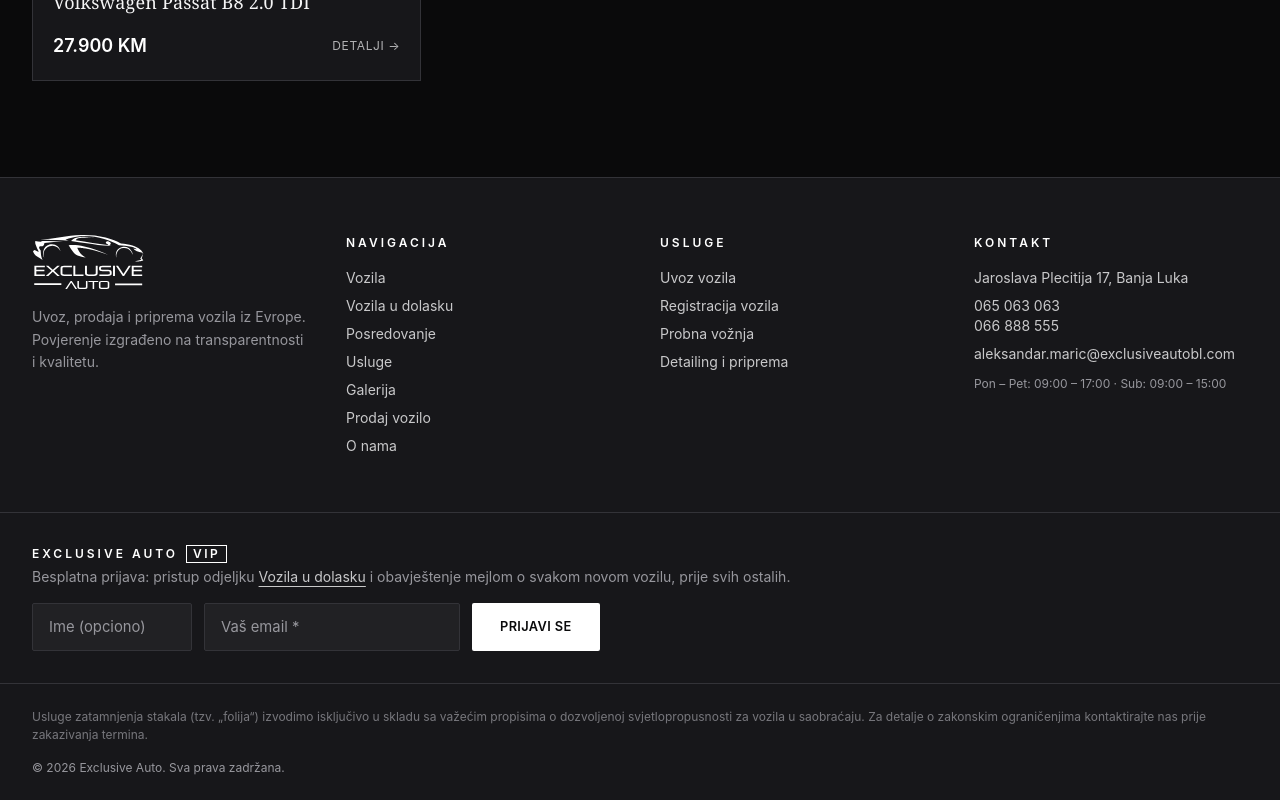
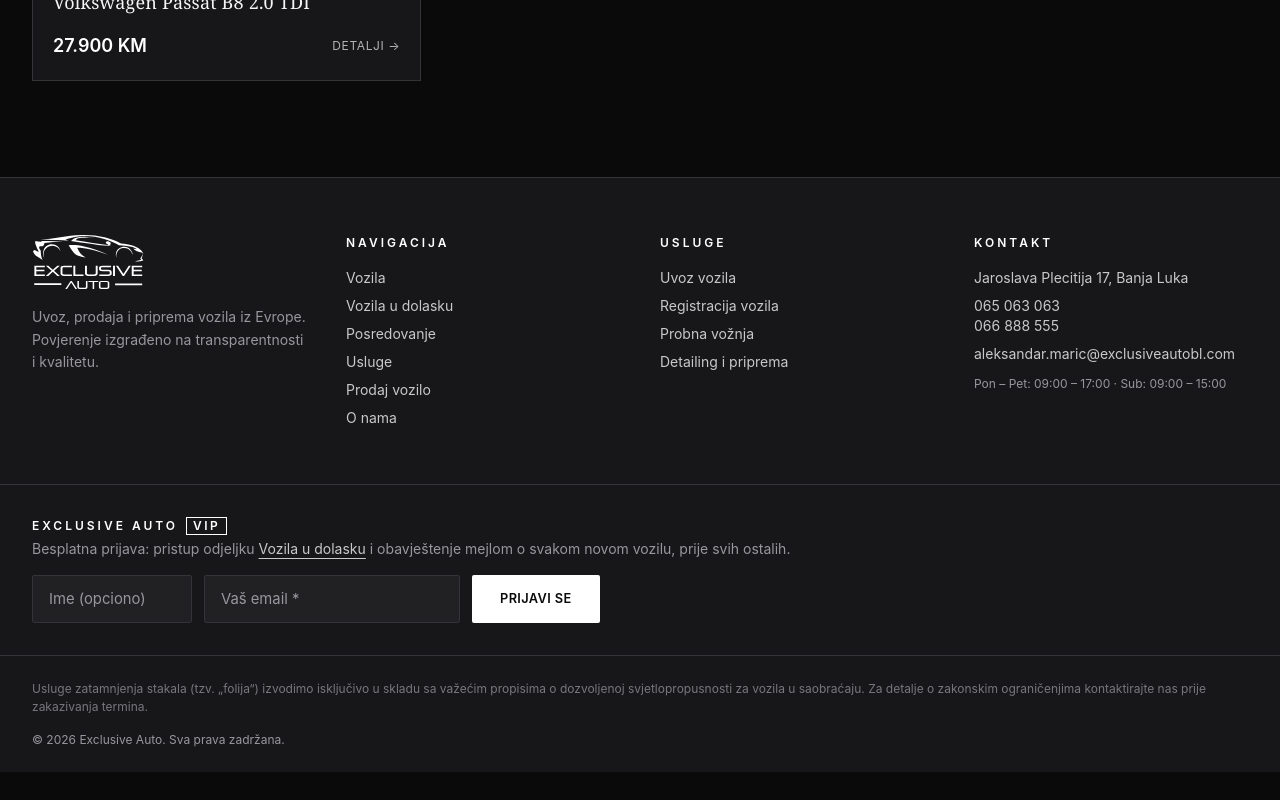
Before and after one commit to jovanagit1/exclusive-auto, a Next.js app: page /vozila in a window 1280 px wide. Shown: the part 1292-2092 px from the top of the page. After the commit the page ends 2064 px from the top, so only its background shows below. Built offline with nearby package versions, Linux system fonts and the light colour scheme; no server answers.

Commit message:
zaključavanje galerije

```diff
--- a/src/app/galerija/page.tsx
+++ b/src/app/galerija/page.tsx
@@ -1,5 +1,7 @@
 import type { Metadata } from "next";
+import { redirect } from "next/navigation";
 import PlaceholderImage from "@/components/PlaceholderImage";
+import { GALERIJA_OTVORENA } from "@/lib/galerija";
 
 export const metadata: Metadata = {
   title: "Galerija",
@@ -16,6 +18,9 @@ const items = [
 ];
 
 export default function GalerijaPage() {
+  // Dok galerija nije spremna, posjetioci se vraćaju na početnu.
+  if (!GALERIJA_OTVORENA) redirect("/");
+
   return (
     <div className="mx-auto max-w-7xl px-5 py-20 md:px-8 md:py-24">
       <p className="section-label">Galerija</p>
--- a/src/app/sitemap.ts
+++ b/src/app/sitemap.ts
@@ -2,6 +2,7 @@ import type { MetadataRoute } from "next";
 import { getVehicles } from "@/lib/store";
 import { kategorijaVozila } from "@/lib/vehicles";
 import { SITE_URL } from "@/lib/structured-data";
+import { GALERIJA_OTVORENA } from "@/lib/galerija";
 
 // Bez ovoga, Next.js pokušava da mapu sajta učita "statično" (jednom, pri
 // build-u) i onda internо baca grešku čim primijeti da getVehicles() čita
@@ -24,9 +25,11 @@ const STATICNE_STRANICE = [
   { path: "/prodaj-vozilo", priority: 0.7, ucestalost: "monthly" as const },
   { path: "/registracija", priority: 0.5, ucestalost: "monthly" as const },
   { path: "/probna-voznja", priority: 0.5, ucestalost: "monthly" as const },
-  { path: "/galerija", priority: 0.5, ucestalost: "monthly" as const },
   { path: "/o-nama", priority: 0.5, ucestalost: "monthly" as const },
   { path: "/kontakt", priority: 0.6, ucestalost: "monthly" as const },
+  ...(GALERIJA_OTVORENA
+    ? [{ path: "/galerija", priority: 0.5, ucestalost: "monthly" as const }]
+    : []),
 ];
 
 export default async function sitemap(): Promise<MetadataRoute.Sitemap> {
--- a/src/components/Footer.tsx
+++ b/src/components/Footer.tsx
@@ -2,6 +2,7 @@ import Link from "next/link";
 import Logo from "./Logo";
 import PremiumSignupForm from "./PremiumSignupForm";
 import VipZnak from "./VipZnak";
+import { GALERIJA_OTVORENA } from "@/lib/galerija";
 
 export default function Footer() {
   return (
@@ -22,7 +23,9 @@ export default function Footer() {
             <li><Link href="/vozila-u-dolasku" className="hover:text-accent">Vozila u dolasku</Link></li>
             <li><Link href="/posredovanje" className="hover:text-accent">Posredovanje</Link></li>
             <li><Link href="/usluge" className="hover:text-accent">Usluge</Link></li>
-            <li><Link href="/galerija" className="hover:text-accent">Galerija</Link></li>
+            {GALERIJA_OTVORENA && (
+              <li><Link href="/galerija" className="hover:text-accent">Galerija</Link></li>
+            )}
             <li><Link href="/prodaj-vozilo" className="hover:text-accent">Prodaj vozilo</Link></li>
             <li><Link href="/o-nama" className="hover:text-accent">O nama</Link></li>
           </ul>
--- a/src/components/Header.tsx
+++ b/src/components/Header.tsx
@@ -5,8 +5,9 @@ import { usePathname } from "next/navigation";
 import { useEffect, useState } from "react";
 import Logo from "./Logo";
 import CurrencyToggle from "./CurrencyToggle";
+import { GALERIJA_OTVORENA } from "@/lib/galerija";
 
-const links = [
+const sviLinkovi = [
   { href: "/", label: "Početna" },
   { href: "/vozila", label: "Vozila" },
   { href: "/cjenovnik", label: "Cjenovnik" },
@@ -15,6 +16,7 @@ const links = [
   { href: "/o-nama", label: "O nama" },
   { href: "/kontakt", label: "Kontakt" },
 ];
+const links = sviLinkovi.filter((l) => GALERIJA_OTVORENA || l.href !== "/galerija");
 
 function SrceIkonica({ className = "" }: { className?: string }) {
   return (
--- /dev/null
+++ b/src/lib/galerija.ts
@@ -0,0 +1,6 @@
+/**
+ * Galerija je privremeno sakrivena dok ne stignu prave fotografije.
+ * Kad budu spremne, samo promijenite u `true` — link se vrati u meni i
+ * footer, a stranica /galerija ponovo radi.
+ */
+export const GALERIJA_OTVORENA = false;
```
